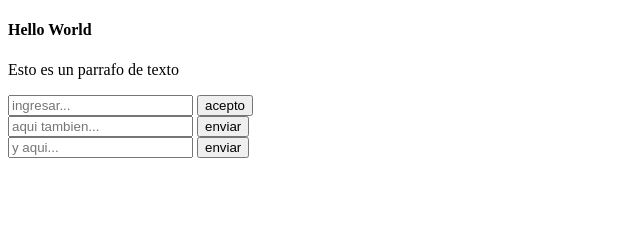
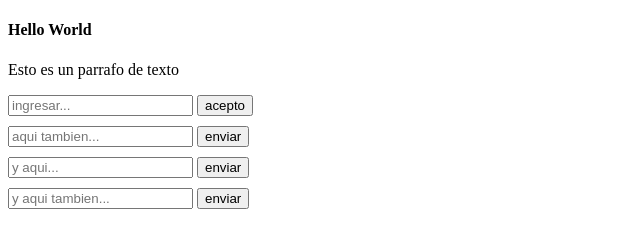
Before and after one commit to martin92/gitfacilito, a plain HTML site: page index.html in a window 1280 px wide. Shown: the whole page, without its empty margins (0-640 px from the left). Drawn offline with Linux system fonts and the light colour scheme.

Commit message:
Se agregan mas container y cajas de texto

```diff
--- a/index.html
+++ b/index.html
@@ -5,6 +5,7 @@
 	</head>
 	<body>
 		<h4>Hello World</h4>
+
 		<p>Esto es un parrafo de texto</p>
 		<input type="text" placeholder="ingresar...">
 		<button id="btn">acepto</button>
@@ -20,5 +21,17 @@
 			<input type="text" placeholder="y aqui...">
 			<button type="button">enviar</button>
 		</div>
+
+		<div class="contenedor">
+			<label id="texto3"></label>
+			<input type="text" placeholder="y aqui tambien...">
+			<button type="button">enviar</button>
+		</div>
+
+		<style>
+			.contenedor {
+				margin: 10px 0px;
+			}
+		</style>
 	</body>
 </html>
```
